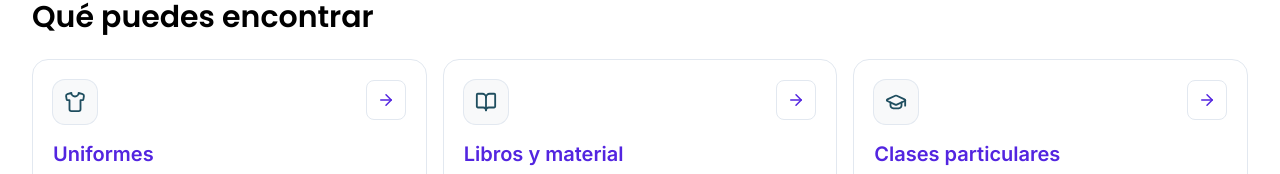
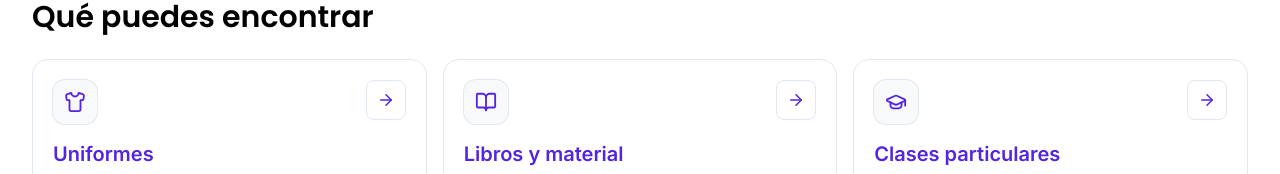
Before and after one commit to rdrgzjavier/kiryco, a Next.js app: page / in a window 1280 px wide. Shown: the part 621-795 px from the top of the page. Built offline with nearby package versions, Linux system fonts and the light colour scheme.

Commit message:
Use brand color for category icons

```diff
--- a/src/components/CategoryCard.tsx
+++ b/src/components/CategoryCard.tsx
@@ -13,12 +13,11 @@ const icons = {
 
 export default function CategoryCard({ category }: { category: Category }) {
   const Icon = icons[category.slug as keyof typeof icons] ?? HeartHandshake;
-
   return (
     <Link href={`/categoria/${category.slug}`} className="card group block p-5">
       <div className="flex h-full items-start justify-between gap-4">
         <div>
-          <span className="mb-4 inline-flex h-11 w-11 items-center justify-center rounded-xl bg-soft text-petrol ring-1 ring-line">
+          <span className="mb-4 inline-flex h-11 w-11 items-center justify-center rounded-xl bg-soft text-ink ring-1 ring-line">
             <Icon size={22} aria-hidden />
           </span>
           <h3 className="text-xl font-semibold text-ink">{category.name}</h3>
```
